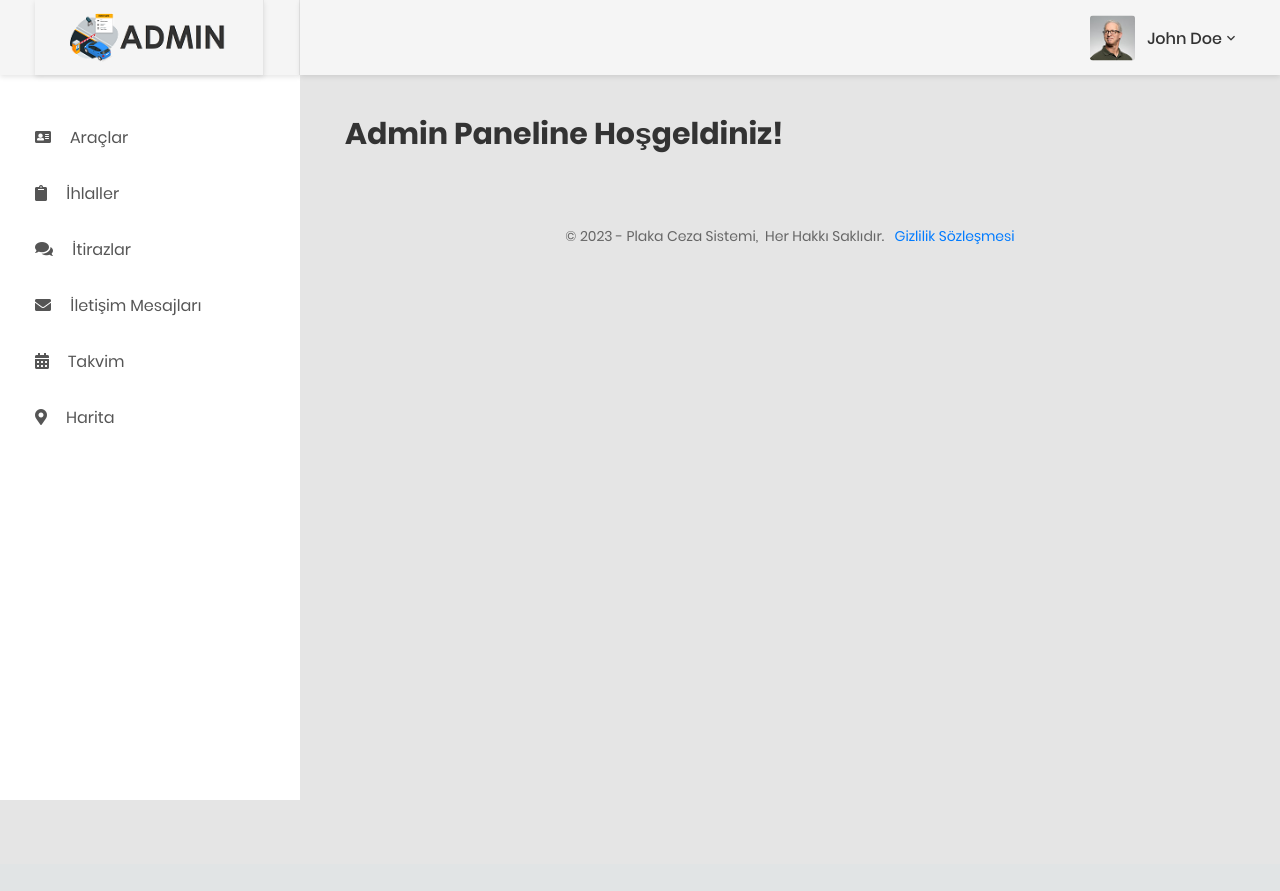
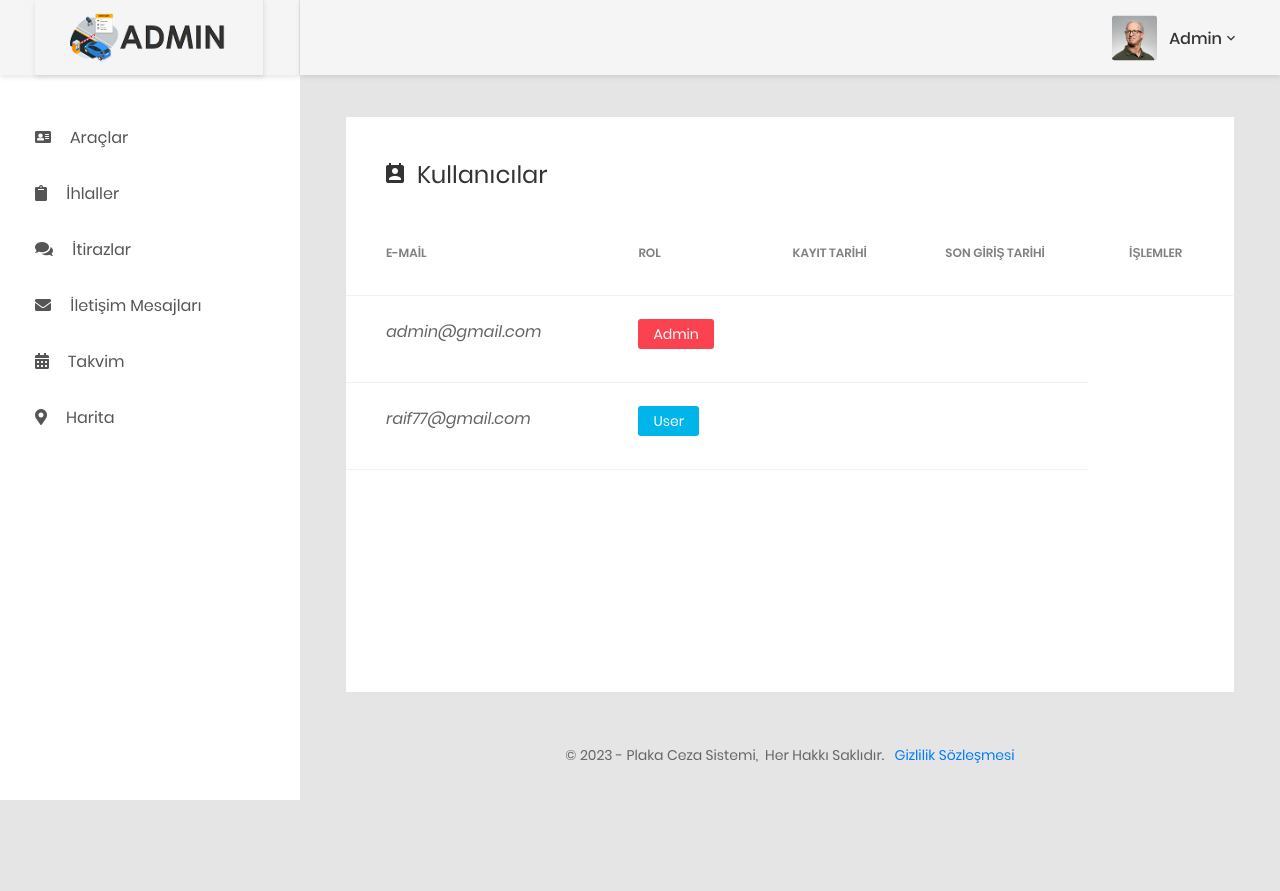
Before and after one commit to SeniorCSThesisProject/LicensePlateCrimeWebApp, an ASP.NET Core app: page /Admin in a window 1280 px wide. Before the commit the page ends 800 px from the top, so only its background shows below. Run offline with ASP.NET Core 8, Linux system fonts and the light colour scheme; some libraries are stand-ins or nearby versions.

Commit message:
update admin index page template

```diff
--- a/LicensePlateCrimeWebApp/Views/Admin/Index.cshtml
+++ b/LicensePlateCrimeWebApp/Views/Admin/Index.cshtml
@@ -4,4 +4,55 @@
     Layout = "~/Views/Shared/_AdminLayout.cshtml";
 }
 
-<h2>Admin Paneline Hoşgeldiniz!</h2>
+<!-- USER DATA-->
+<div class="user-data m-b-30">
+    <h3 class="title-3 m-b-30">
+        <i class="zmdi zmdi-account-calendar"></i>Kullanıcılar
+    </h3>
+    <div class="table-responsive table-data">
+        <table class="table">
+            <thead>
+                <tr>
+                    <td>E-MAİL</td>
+                    <td>ROL</td>
+                    <td>KAYIT TARİHİ</td>
+                    <td>SON GİRİŞ TARİHİ</td>
+                    <td>İŞLEMLER</td>
+                </tr>
+            </thead>
+            <tbody>
+                <tr>
+                    <td>
+                        <div class="table-data__info">
+                            <i>admin@gmail.com</i>
+                        </div>
+                    </td>
+                    <td>
+                        <span class="role admin">admin</span>
+                    </td>
+                    <td>
+
+                    </td>
+                    <td>
+
+                    </td>
+                </tr>
+                <tr>
+                    <td>
+                        <div class="table-data__info">
+                            <i>raif77@gmail.com</i>
+                        </div>
+                    </td>
+                    <td>
+                        <span class="role user">user</span>
+                    </td>
+                    <td>
+                    </td>
+                    <td>
+                    </td>
+                </tr>
+            </tbody>
+        </table>
+    </div>
+</div>
+<!-- END USER DATA-->
--- a/LicensePlateCrimeWebApp/Views/Shared/_AdminLayout.cshtml
+++ b/LicensePlateCrimeWebApp/Views/Shared/_AdminLayout.cshtml
@@ -148,7 +148,7 @@
                                             <img src="~/CoolAdmin-master/images/icon/avatar-01.jpg" alt="John Doe" />
                                         </div>
                                         <div class="content">
-                                            <a class="js-acc-btn" href="#">john doe</a>
+                                            <a class="js-acc-btn" href="#">Admin</a>
                                         </div>
                                         <div class="account-dropdown js-dropdown">
                                             <div class="info clearfix">
@@ -161,7 +161,7 @@
                                                     <h5 class="name">
                                                         <a href="#">Admin</a>
                                                     </h5>
-                                                    <span class="email">johndoe@example.com</span>
+                                                    <span class="email">admin@gmail.com</span>
                                                 </div>
                                             </div>
                                             <div class="account-dropdown__footer">
@@ -183,11 +183,7 @@
             <div class="main-content">
                 <div class="section__content section__content--p30">
                     <div class="container-fluid">
-
                         @RenderBody()
-
-
-                        <br /><br />
                         <div class="row">
                             <div class="col-md-12">
                                 <div class="copyright">
```
